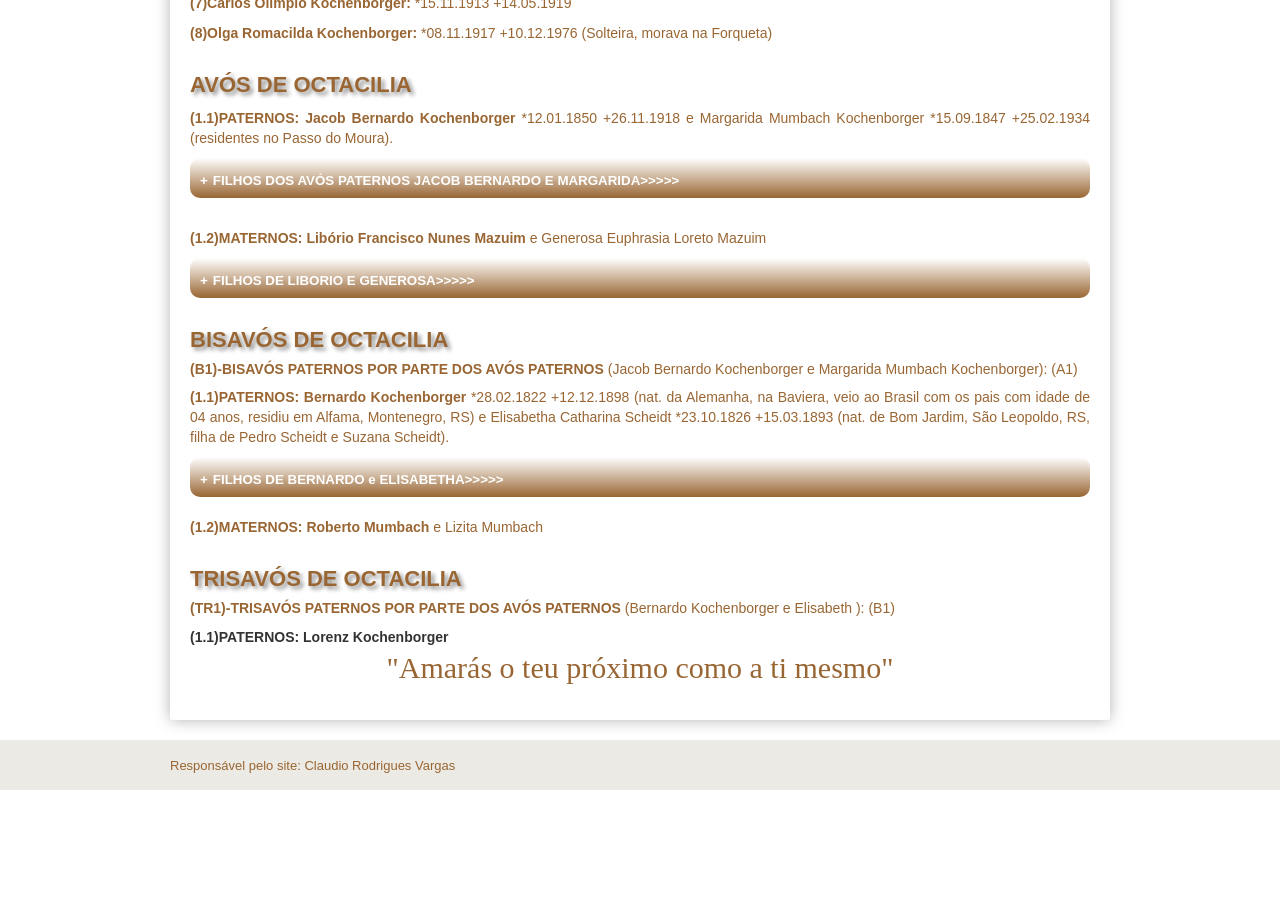
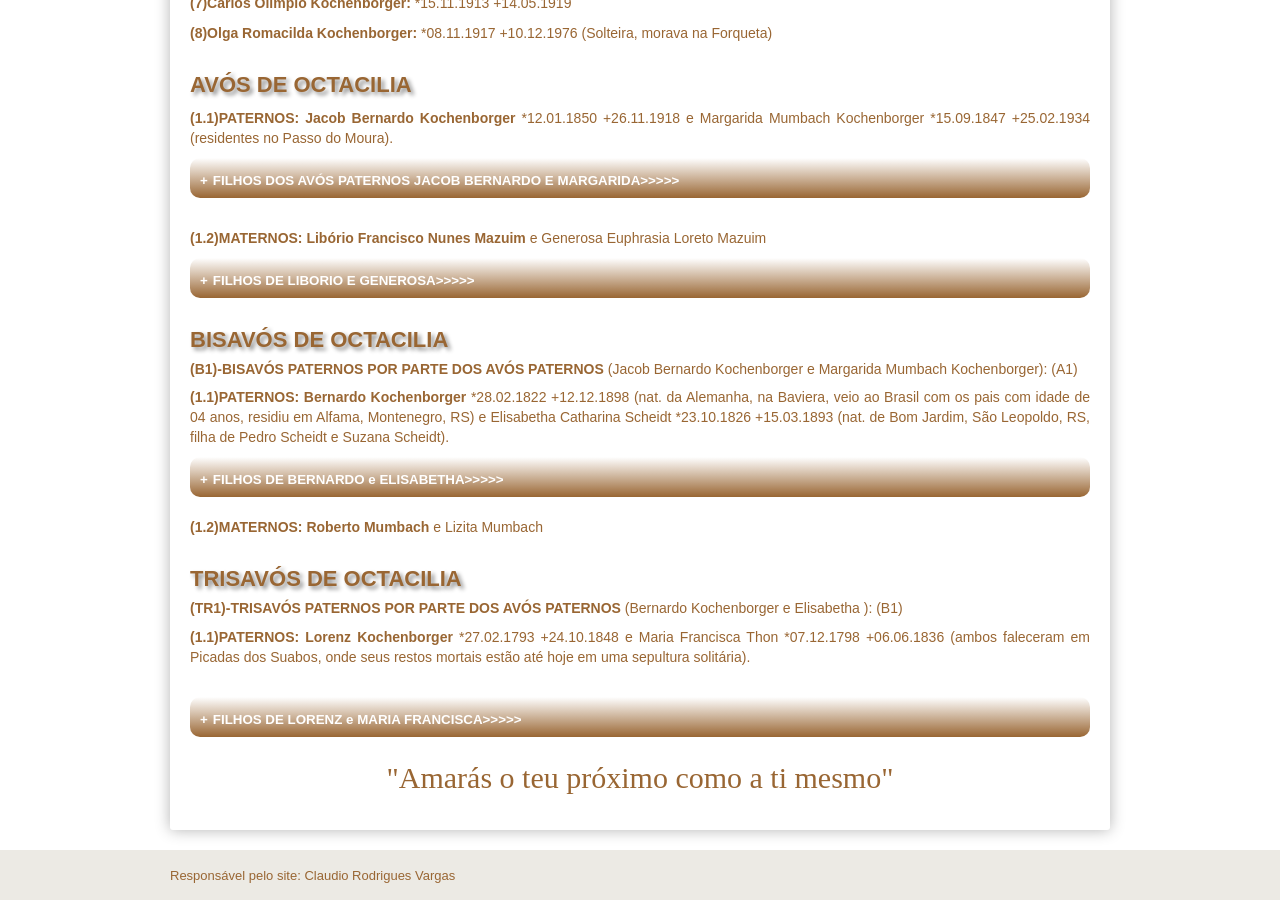
Before and after one commit to claudiovargas1955/claudiovargas1955.github.io, a Jekyll site: the page built from _pages/familia-kochenborger.html, in a window 1280 px wide and 900 px high, scrolled down 1425 px. Built offline with Jekyll 4.4.1, drawn with Linux system fonts in a browser that asks for light colours; some web fonts are replaced; before the commit the page ends 2215 px from its top, so only the background shows below that.

Commit message:
Update familia-kochenborger.html

```diff
--- a/_pages/familia-kochenborger.html
+++ b/_pages/familia-kochenborger.html
@@ -623,7 +623,15 @@
 <p><b>(1.2)MATERNOS: Roberto Mumbach </b>e Lizita Mumbach<br><br>
 
  <h4>TRISAVÓS DE OCTACILIA</h4>
-<p><b><h5>(TR1)-TRISAVÓS PATERNOS POR PARTE DOS AVÓS PATERNOS</b> (Bernardo Kochenborger e Elisabeth ): (B1)</h5>
-<b>(1.1)PATERNOS: Lorenz Kochenborger </b>
+<p><b><h5>(TR1)-TRISAVÓS PATERNOS POR PARTE DOS AVÓS PATERNOS</b> (Bernardo Kochenborger e Elisabetha ): (B1)</h5>
+<p><b>(1.1)PATERNOS: Lorenz Kochenborger </b>*27.02.1793 +24.10.1848 e Maria Francisca Thon *07.12.1798 +06.06.1836 (ambos faleceram em
+Picadas dos Suabos, onde seus restos mortais estão até hoje em uma sepultura solitária). <br><br>
+<details><summary><b>FILHOS DE LORENZ e MARIA FRANCISCA>>>>></b></summary><br>
+<p><b>(1.1.1)André Kochenborger: </b>*02.03.1818 +08.04.1868 (casado com Catarina Lerner *05.09.1822 +24.07.1900). <br>
+   <b>(1.1.2)Eva Kochenborger: </b>(casada com Jacob Scheidt e residiram em Candelária).<br>
+   <b>(1.1.3)Bernardo Kochenborger: </b>(casado com Elizabetha Catharina Scheidt, residiram em Alfama, Montenegro).<br>
+   <b>(1.1.4)Elisabetha Kochenborger: </b>(casada com Pedro Lawal, sua família era desconhecida, moraram em Esperança,Maratá/Montenegro.
+   Após se mudaram para Lajeado, localidade de Conventos)<br>
+  <b>(1.1.5)João Kochenborger:</b>(casado com Elizabetha Bappen e residiram em Candelária). </p></details><br>
 
-<p style="text-align:center; color:#996633; font-size:30px; font-family: 'Rancho', cursive ">"Amarás o teu próximo como a ti mesmo"</p>
+  <p style="text-align:center; color:#996633; font-size:30px; font-family: 'Rancho', cursive ">"Amarás o teu próximo como a ti mesmo"</p>
```
